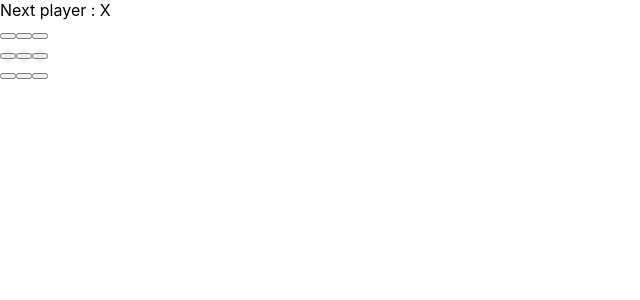
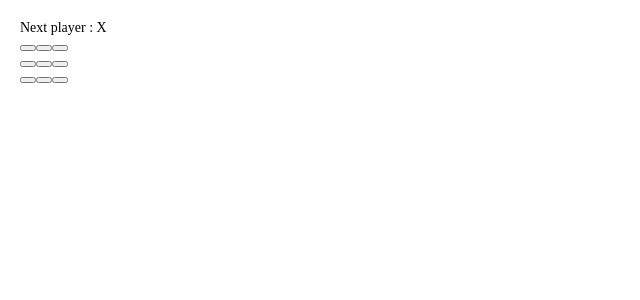
Before and after one commit to madhurabhujbal/react-tic-tac-toe, a React (Create React App) app: page / in a window 1280 px wide. Shown: the top 300 px of the page, without its empty margins (0-640 px from the left). Built offline with nearby package versions, Linux system fonts and the light colour scheme; the HTML template or start-up script is replaced by a standard one.

Commit message:
Add styling code for whole Game body

```diff
--- a/src/gameStyle.css
+++ b/src/gameStyle.css
@@ -0,0 +1,4 @@
+body {
+  font: 14px "Century Gothic", "Futura", "sans-serif";
+  margin: 20px;
+}
```
